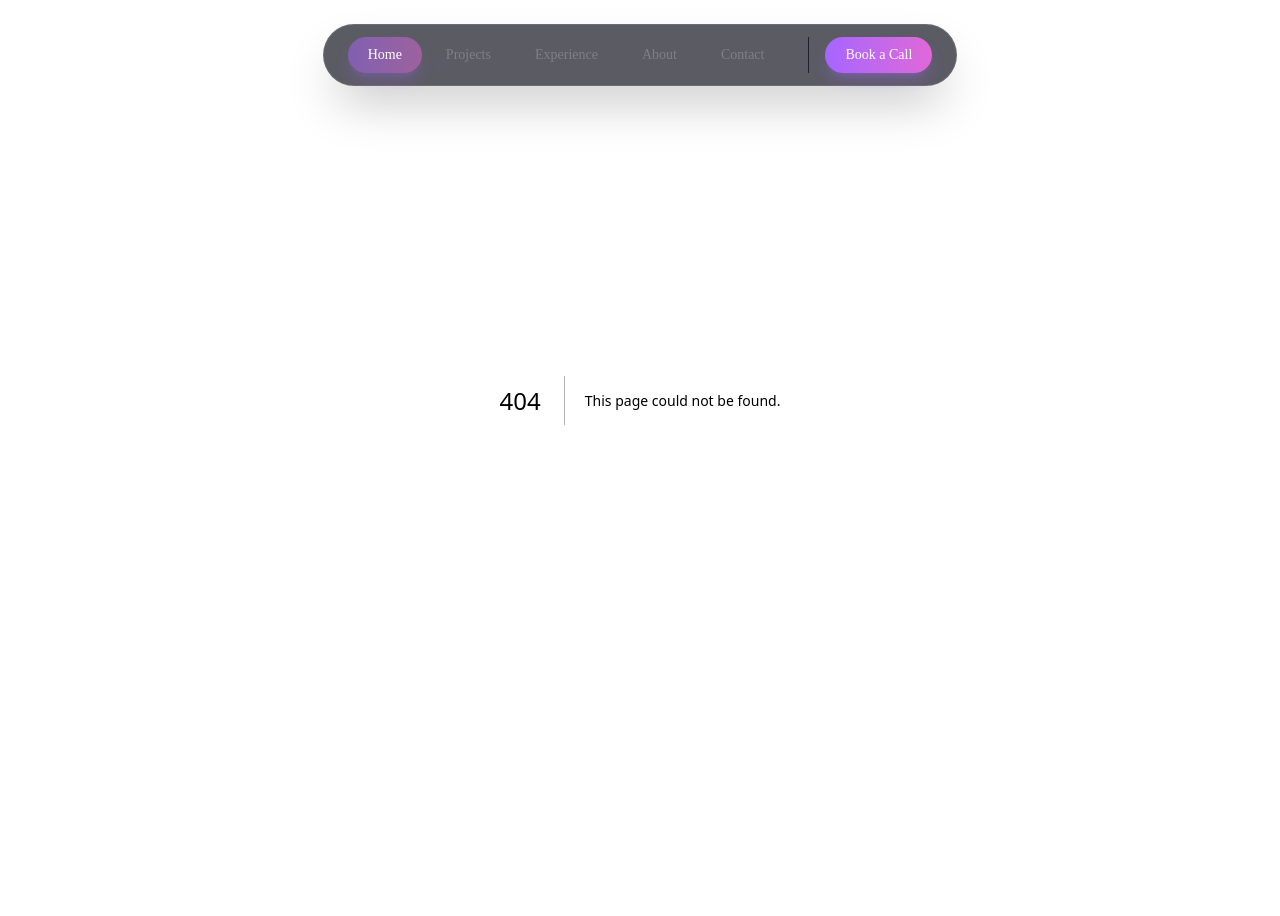
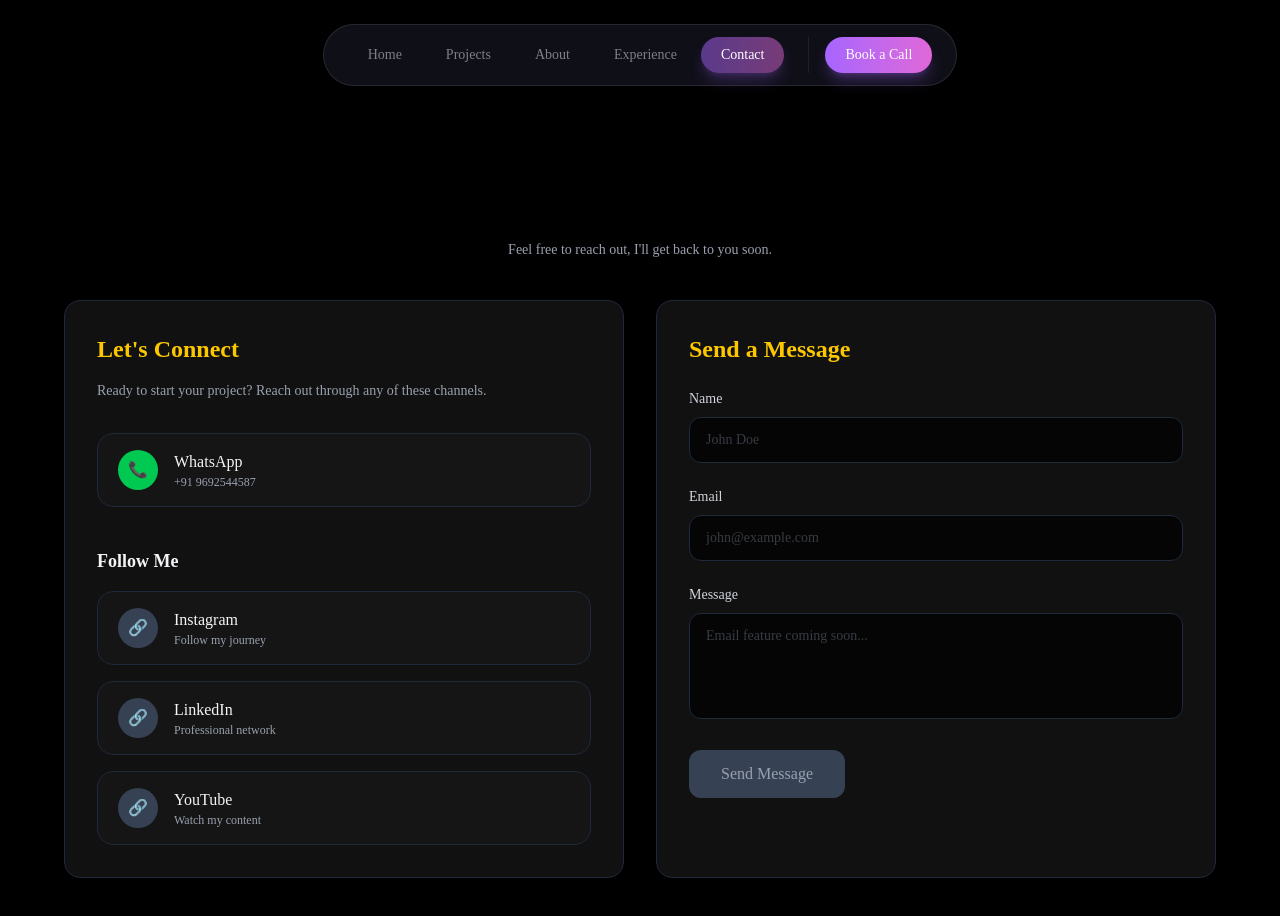
Before and after one commit to RevanthPasham/Revanth, a Next.js app: page /contact in a window 1280 px wide. Before the commit this address had no page. Shown: the top 916 px of the page. Before the commit the page ends 800 px from the top, so only its background shows below. Built offline with nearby package versions, Linux system fonts and the light colour scheme.

Commit message:
updatd contact page still updation required for future messages

```diff
--- /dev/null
+++ b/app/contact/page.jsx
@@ -0,0 +1,11 @@
+"use client"
+
+import Contact from "@/components/Contact"
+
+export default function ContactPage() {
+  return (
+    <main className="min-h-screen bg-black pt-44">
+      <Contact />
+    </main>
+  )
+}
--- /dev/null
+++ b/app/experience/page.jsx
@@ -0,0 +1,11 @@
+"use client"
+
+import Experience from "@/components/experience"
+
+export default function ExperiencePage() {
+  return (
+    <main className="min-h-screen bg-background pt-44">
+      <Experience />
+    </main>
+  )
+}
--- a/components/Contact.jsx
+++ b/components/Contact.jsx
@@ -1,205 +1,115 @@
-// Contact.jsx
+"use client"
+
 const Contact = () => {
   return (
-    <section id="contact" className="min-h-screen bg-black text-gray-100">
-      <div className="max-w-6xl mx-auto px-4 md:px-8 py-16">
-        {/* Top nav spacer / heading message */}
+    <section id="contact" className="min-h-screen bg-black text-gray-100 px-4">
+      <div className="max-w-6xl mx-auto py-16">
+
         <p className="text-center text-sm text-gray-400 mb-10">
-          Feel free to reach out, I'll get back to you soon.
+          Feel free to reach out, I&apos;ll get back to you soon.
         </p>
 
         <div className="grid gap-8 lg:grid-cols-2">
-          {/* Left card */}
-          <div className="bg-[#111111] rounded-2xl p-8 shadow-xl border border-gray-800">
+
+          {/* ================= LEFT CARD ================= */}
+          <div className="bg-[#111111] rounded-2xl p-8 border border-gray-800">
             <h2 className="text-2xl font-semibold text-yellow-400 mb-4">
-              Let's Connect
+              Let&apos;s Connect
             </h2>
+
             <p className="text-gray-400 text-sm mb-8">
               Ready to start your project? Reach out through any of these channels.
             </p>
 
             {/* WhatsApp */}
-            <div className="space-y-4 mb-10">
             <a
-                href="https://wa.me/9692544587" // change number here
+              href="https://wa.me/919692544587"
               target="_blank"
               rel="noreferrer"
-                className="flex items-center justify-between bg-[#151515] hover:bg-[#1f1f1f] transition-colors rounded-xl px-5 py-4 border border-gray-800"
+              className="flex items-center gap-4 bg-[#151515] hover:bg-[#1f1f1f] transition rounded-xl px-5 py-4 border border-gray-800 mb-10"
             >
-                <div className="flex items-center gap-4">
-                  <div className="flex items-center justify-center w-10 h-10 rounded-full bg-green-500 text-white">
-                    {/* WhatsApp icon (you can swap with react-icons) */}
-                    <svg
-                      xmlns="http://www.w3.org/2000/svg"
-                      className="w-5 h-5"
-                      fill="currentColor"
-                      viewBox="0 0 24 24"
-                    >
-                      <path d="M17.472 14.382c-.297-.149-1.758-.867-2.031-.967-.273-.099-.472-.148-.672.15-.198.297-.768.966-.941 1.164-.173.198-.347.223-.644.074-.297-.149-1.255-.463-2.39-1.475-.883-.788-1.48-1.761-1.653-2.059-.173-.297-.018-.458.13-.606.134-.133.298-.347.446-.52.149-.174.198-.298.298-.497.099-.198.05-.372-.025-.521-.075-.149-.672-1.62-.92-2.219-.242-.58-.487-.502-.672-.512l-.573-.01c-.198 0-.52.074-.792.372-.272.297-1.04 1.016-1.04 2.479 0 1.462 1.065 2.875 1.213 3.074.149.198 2.095 3.2 5.076 4.487.709.306 1.262.489 1.694.626.712.227 1.36.195 1.872.118.571-.085 1.758-.718 2.006-1.413.248-.695.248-1.29.173-1.413-.074-.124-.272-.198-.57-.347z" />
-                      <path d="M20.52 3.48C18.24 1.2 15.24 0 12 0 5.373 0 0 5.373 0 12c0 2.12.553 4.19 1.6 6.02L0 24l6.12-1.6A11.94 11.94 0 0 0 12 24c6.627 0 12-5.373 12-12 0-3.24-1.2-6.24-3.48-8.52zM12 22.05c-1.94 0-3.84-.52-5.5-1.5l-.39-.23-3.63.95.97-3.54-.25-.37A9.96 9.96 0 0 1 2 12C2 6.49 6.49 2 12 2c2.67 0 5.18 1.04 7.07 2.93A9.93 9.93 0 0 1 22 12c0 5.51-4.49 10.05-10 10.05z" />
-                    </svg>
+              <div className="w-10 h-10 rounded-full bg-green-500 flex items-center justify-center text-white">
+                📞
               </div>
               <div>
-                    <p className="text-sm font-medium text-gray-100">
-                      WhatsApp
-                    </p>
+                <p className="font-medium">WhatsApp</p>
                 <p className="text-xs text-gray-400">+91 9692544587</p>
-                  </div>
-                </div>
-              </a>
-            </div>
-
-            {/* Social section */}
-            <div>
-              <h3 className="text-lg font-semibold mb-4 text-gray-100">
-                Follow Me
-              </h3>
-              <div className="space-y-4">
-                {/* Instagram */}
-                <a
-                  href="#"
-                  target="_blank"
-                  rel="noreferrer"
-                  className="flex items-center justify-between bg-[#151515] hover:bg-[#1f1f1f] transition-colors rounded-xl px-5 py-4 border border-gray-800"
-                >
-                  <div className="flex items-center gap-4">
-                    <div className="flex items-center justify-center w-10 h-10 rounded-full bg-gradient-to-tr from-yellow-400 via-pink-500 to-purple-600 text-white">
-                      {/* IG icon */}
-                      <svg
-                        xmlns="http://www.w3.org/2000/svg"
-                        className="w-5 h-5"
-                        viewBox="0 0 24 24"
-                        fill="currentColor"
-                      >
-                        <path d="M7 2C4.2 2 2 4.2 2 7v10c0 2.8 2.2 5 5 5h10c2.8 0 5-2.2 5-5V7c0-2.8-2.2-5-5-5H7zm0 2h10c1.7 0 3 1.3 3 3v10c0 1.7-1.3 3-3 3H7c-1.7 0-3-1.3-3-3V7c0-1.7 1.3-3 3-3zm9.5 1a1.5 1.5 0 1 0 0 3 1.5 1.5 0 0 0 0-3zM12 7a5 5 0 1 0 0 10 5 5 0 0 0 0-10zm0 2a3 3 0 1 1 0 6 3 3 0 0 1 0-6z" />
-                      </svg>
-                    </div>
-                    <div>
-                      <p className="text-sm font-medium text-gray-100">
-                        Instagram
-                      </p>
-                      <p className="text-xs text-gray-400">
-                        Follow my journey
-                      </p>
-                    </div>
               </div>
             </a>
 
-                {/* LinkedIn */}
-                <a
-                  href="#"
-                  target="_blank"
-                  rel="noreferrer"
-                  className="flex items-center justify-between bg-[#151515] hover:bg-[#1f1f1f] transition-colors rounded-xl px-5 py-4 border border-gray-800"
-                >
-                  <div className="flex items-center gap-4">
-                    <div className="flex items-center justify-center w-10 h-10 rounded-full bg-blue-600 text-white">
-                      {/* LinkedIn icon */}
-                      <svg
-                        xmlns="http://www.w3.org/2000/svg"
-                        className="w-5 h-5"
-                        viewBox="0 0 24 24"
-                        fill="currentColor"
-                      >
-                        <path d="M4.98 3.5C4.98 4.88 3.88 6 2.5 6S0 4.88 0 3.5 1.12 1 2.5 1 4.98 2.12 4.98 3.5zM.22 8.5h4.56V24H.22V8.5zM8.34 8.5H12.7v2.11h.06c.61-1.16 2.1-2.39 4.33-2.39 4.63 0 5.48 3.05 5.48 7.02V24h-4.56v-7.63c0-1.82-.03-4.16-2.54-4.16-2.54 0-2.93 1.98-2.93 4.03V24H8.34V8.5z" />
-                      </svg>
-                    </div>
-                    <div>
-                      <p className="text-sm font-medium text-gray-100">
-                        LinkedIn
-                      </p>
-                      <p className="text-xs text-gray-400">
-                        Professional network
-                      </p>
-                    </div>
-                  </div>
-                </a>
+            <h3 className="text-lg font-semibold mb-4">Follow Me</h3>
 
-                {/* YouTube */}
-                <a
-                  href="#"
-                  target="_blank"
-                  rel="noreferrer"
-                  className="flex items-center justify-between bg-[#151515] hover:bg-[#1f1f1f] transition-colors rounded-xl px-5 py-4 border border-gray-800"
-                >
-                  <div className="flex items-center gap-4">
-                    <div className="flex items-center justify-center w-10 h-10 rounded-full bg-red-600 text-white">
-                      {/* YouTube icon */}
-                      <svg
-                        xmlns="http://www.w3.org/2000/svg"
-                        className="w-5 h-5"
-                        viewBox="0 0 24 24"
-                        fill="currentColor"
-                      >
-                        <path d="M23.5 6.2s-.2-1.7-.9-2.5c-.8-.9-1.6-.9-2-1C17.3 2.4 12 2.4 12 2.4h0s-5.3 0-8.6.3c-.4.1-1.2.1-2 1C.7 4.5.5 6.2.5 6.2S.3 8.2.3 10.2v1.6c0 2 .2 4 .2 4s.2 1.7.9 2.5c.8.9 1.9.9 2.4 1 1.8.2 7.2.3 8.2.3 0 0 5.3 0 8.6-.3.4-.1 1.2-.1 2-1 .7-.8.9-2.5.9-2.5s.2-2 .2-4v-1.6c0-2-.2-4-.2-4zM9.8 14.6V7.8l6 3.4-6 3.4z" />
-                      </svg>
-                    </div>
-                    <div>
-                      <p className="text-sm font-medium text-gray-100">
-                        YouTube
-                      </p>
-                      <p className="text-xs text-gray-400">
-                        Watch my content
-                      </p>
-                    </div>
-                  </div>
-                </a>
-              </div>
+            <div className="space-y-4">
+              <SocialItem title="Instagram" desc="Follow my journey" />
+              <SocialItem title="LinkedIn" desc="Professional network" />
+              <SocialItem title="YouTube" desc="Watch my content" />
             </div>
           </div>
 
-          {/* Right form card */}
-          <div className="bg-[#111111] rounded-2xl p-8 shadow-xl border border-gray-800">
+          {/* ================= RIGHT FORM (UI ONLY) ================= */}
+          <div className="bg-[#111111] rounded-2xl p-8 border border-gray-800">
             <h2 className="text-2xl font-semibold text-yellow-400 mb-6">
               Send a Message
             </h2>
 
             <form className="space-y-6">
+
               <div>
-                <label className="block text-sm text-gray-300 mb-2">
-                  Name
-                </label>
+                <label className="block text-sm text-gray-300 mb-2">Name</label>
                 <input
                   type="text"
                   placeholder="John Doe"
-                  className="w-full bg-[#050505] border border-gray-800 focus:border-yellow-400 focus:ring-1 focus:ring-yellow-500 rounded-lg px-4 py-3 text-sm text-gray-100 placeholder-gray-500 outline-none transition-colors"
+                  disabled
+                  className="w-full bg-[#050505] border border-gray-800 rounded-lg px-4 py-3 text-sm text-gray-500 cursor-not-allowed"
                 />
               </div>
 
               <div>
-                <label className="block text-sm text-gray-300 mb-2">
-                  Email
-                </label>
+                <label className="block text-sm text-gray-300 mb-2">Email</label>
                 <input
                   type="email"
                   placeholder="john@example.com"
-                  className="w-full bg-[#050505] border border-gray-800 focus:border-yellow-400 focus:ring-1 focus:ring-yellow-500 rounded-lg px-4 py-3 text-sm text-gray-100 placeholder-gray-500 outline-none transition-colors"
+                  disabled
+                  className="w-full bg-[#050505] border border-gray-800 rounded-lg px-4 py-3 text-sm text-gray-500 cursor-not-allowed"
                 />
               </div>
 
               <div>
-                <label className="block text-sm text-gray-300 mb-2">
-                  Message
-                </label>
+                <label className="block text-sm text-gray-300 mb-2">Message</label>
                 <textarea
                   rows="4"
-                  placeholder="Tell me about your project..."
-                  className="w-full bg-[#050505] border border-gray-800 focus:border-yellow-400 focus:ring-1 focus:ring-yellow-500 rounded-lg px-4 py-3 text-sm text-gray-100 placeholder-gray-500 outline-none transition-colors resize-none"
+                  placeholder="Email feature coming soon..."
+                  disabled
+                  className="w-full bg-[#050505] border border-gray-800 rounded-lg px-4 py-3 text-sm text-gray-500 cursor-not-allowed resize-none"
                 />
               </div>
 
               <button
-                type="submit"
-                className="w-full md:w-auto bg-yellow-500 hover:bg-yellow-400 text-black font-semibold px-8 py-3 rounded-lg transition-colors"
+                type="button"
+                disabled
+                className="bg-gray-700 text-gray-400 px-8 py-3 rounded-lg cursor-not-allowed"
               >
                 Send Message
               </button>
+
             </form>
           </div>
         </div>
       </div>
     </section>
-  );
-};
+  )
+}
 
-export default Contact;
+const SocialItem = ({ title, desc }) => (
+  <div className="flex items-center gap-4 bg-[#151515] px-5 py-4 rounded-xl border border-gray-800">
+    <div className="w-10 h-10 rounded-full bg-gray-700 flex items-center justify-center">
+      🔗
+    </div>
+    <div>
+      <p className="font-medium">{title}</p>
+      <p className="text-xs text-gray-400">{desc}</p>
+    </div>
+  </div>
+)
+
+export default Contact
--- a/components/navbar.jsx
+++ b/components/navbar.jsx
@@ -13,70 +13,65 @@ export default function Navbar() {
   const menuItems = [
     { id: "home", label: "Home" },
     { id: "projects", label: "Projects" },
+    { id: "about", label: "About" },
     { id: "experience", label: "Experience" },
-    { id: "about", label: "About" },
     { id: "contact", label: "Contact" },
   ]
 
-  /* PAGE + SCROLL HANDLING */
+  /* ================= NAVIGATION ================= */
   const navigate = (id) => {
     setIsMenuOpen(false)
 
-    if (id === "about") {
+    switch (id) {
+      case "home":
+        router.push("/")
+        setActiveSection("home")
+        break
+
+      case "about":
         router.push("/about")
         setActiveSection("about")
-      return
+        break
+
+      case "experience":
+        router.push("/experience")
+        setActiveSection("experience")
+        break
+
+      case "contact":
+        router.push("/contact")
+        setActiveSection("contact")
+        break
+
+      case "projects":
+        // projects is still a HOME section
+        if (pathname !== "/") {
+          router.push("/#projects")
+        } else {
+          document
+            .getElementById("projects")
+            ?.scrollIntoView({ behavior: "smooth" })
         }
+        setActiveSection("projects")
+        break
 
-    // Navigate to home first if not already there
-    if (pathname !== "/") {
-      router.push(`/#${id}`)
-      return
-    }
-
-    // Smooth scroll on home page
-    const element = document.getElementById(id)
-    if (element) {
-      element.scrollIntoView({ behavior: "smooth" })
+      default:
+        break
     }
   }
 
-  /* ACTIVE SECTION ON SCROLL (HOME PAGE ONLY) */
+  /* ================= ACTIVE STATE FROM ROUTE ================= */
   useEffect(() => {
-    if (pathname !== "/") return
-
-    const handleScroll = () => {
-      const scrollPos = window.scrollY + 120
-
-      for (const item of menuItems) {
-        const el = document.getElementById(item.id)
-        if (!el) continue
-
-        const top = el.offsetTop
-        const height = el.offsetHeight
-
-        if (scrollPos >= top && scrollPos < top + height) {
-          setActiveSection(item.id)
-          break
-        }
-      }
-    }
-
-    window.addEventListener("scroll", handleScroll)
-    return () => window.removeEventListener("scroll", handleScroll)
-  }, [pathname])
-
-  /* SET ACTIVE PAGE */
-  useEffect(() => {
-    if (pathname === "/about") {
-      setActiveSection("about")
-    }
+    if (pathname === "/") setActiveSection("home")
+    if (pathname === "/about") setActiveSection("about")
+    if (pathname === "/experience") setActiveSection("experience")
+    if (pathname === "/contact") setActiveSection("contact")
   }, [pathname])
 
   return (
     <nav className="fixed top-6 left-0 right-0 z-50 flex justify-center px-4">
 
-      {/* DESKTOP */}
+      {/* ================= DESKTOP ================= */}
       <div className="hidden md:flex items-center gap-2 glass rounded-full px-6 py-3 shadow-2xl">
         <div className="flex items-center gap-1 relative">
           {menuItems.map((item) => (
@@ -84,7 +79,8 @@ export default function Navbar() {
               key={item.id}
               onClick={() => navigate(item.id)}
               className={`relative px-5 py-2 rounded-full text-sm font-medium transition-all duration-500
-                ${activeSection === item.id
+                ${
+                  activeSection === item.id
                     ? "text-white"
                     : "text-muted-foreground hover:text-foreground"
                 }`}
@@ -104,13 +100,11 @@ export default function Navbar() {
         </div>
       </div>
 
-      {/* MOBILE */}
+      {/* ================= MOBILE ================= */}
       <div className="md:hidden w-full max-w-md">
         <div className="glass rounded-full px-6 py-3 shadow-2xl flex justify-between items-center">
           <span className="gradient-text font-semibold">Portfolio</span>
-          <button onClick={() => setIsMenuOpen(!isMenuOpen)}>
-            ☰
-          </button>
+          <button onClick={() => setIsMenuOpen(!isMenuOpen)}>☰</button>
         </div>
 
         {isMenuOpen && (
@@ -120,7 +114,8 @@ export default function Navbar() {
                 key={item.id}
                 onClick={() => navigate(item.id)}
                 className={`w-full text-left px-5 py-3 rounded-xl transition
-                  ${activeSection === item.id
+                  ${
+                    activeSection === item.id
                       ? "bg-gradient-to-r from-primary to-accent text-white shadow-lg"
                       : "text-muted-foreground hover:bg-secondary/50"
                   }`}
@@ -131,7 +126,6 @@ export default function Navbar() {
           </div>
         )}
       </div>
-
     </nav>
   )
 }
```
Lines whose indentation alone changed are shown as unchanged.
